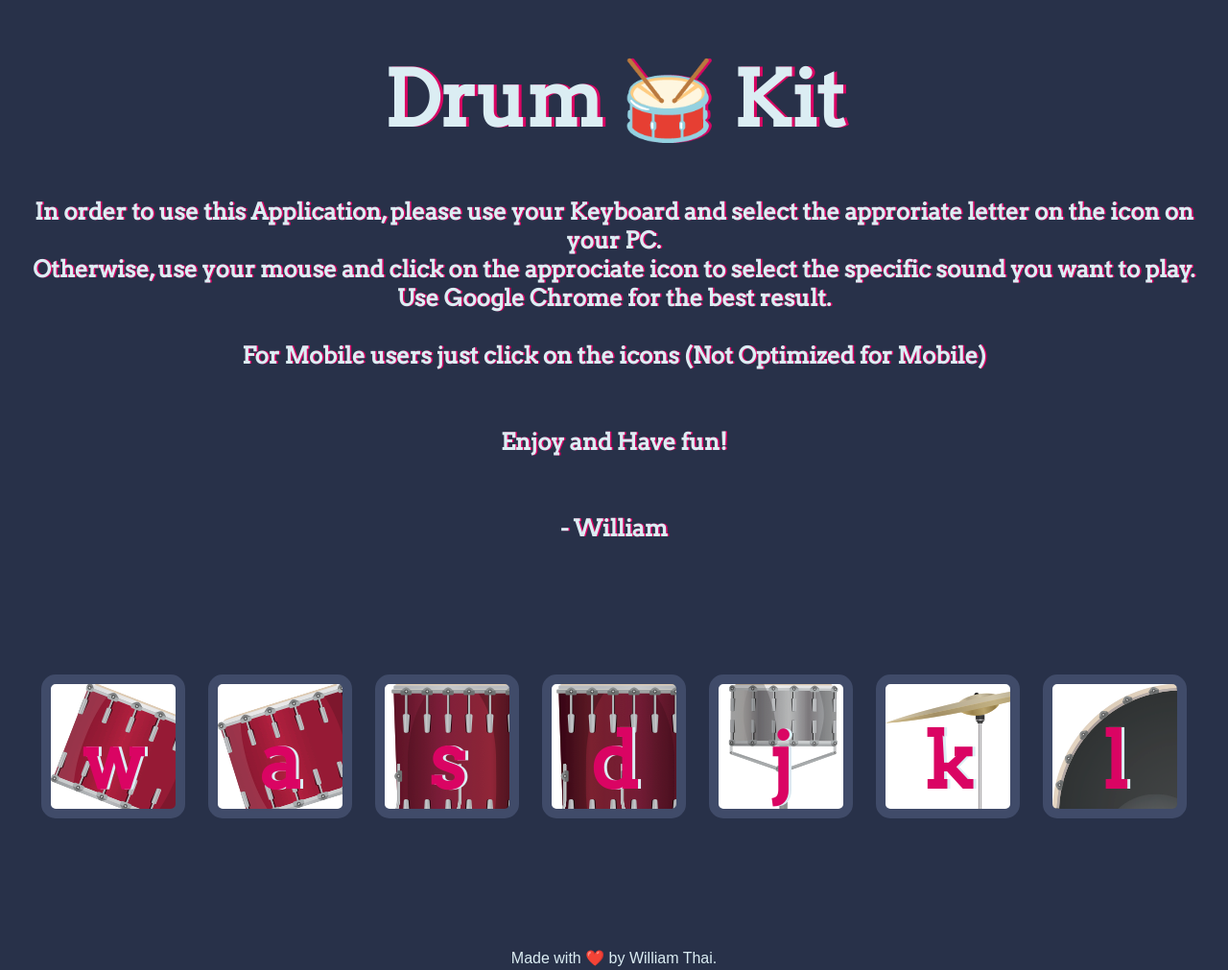
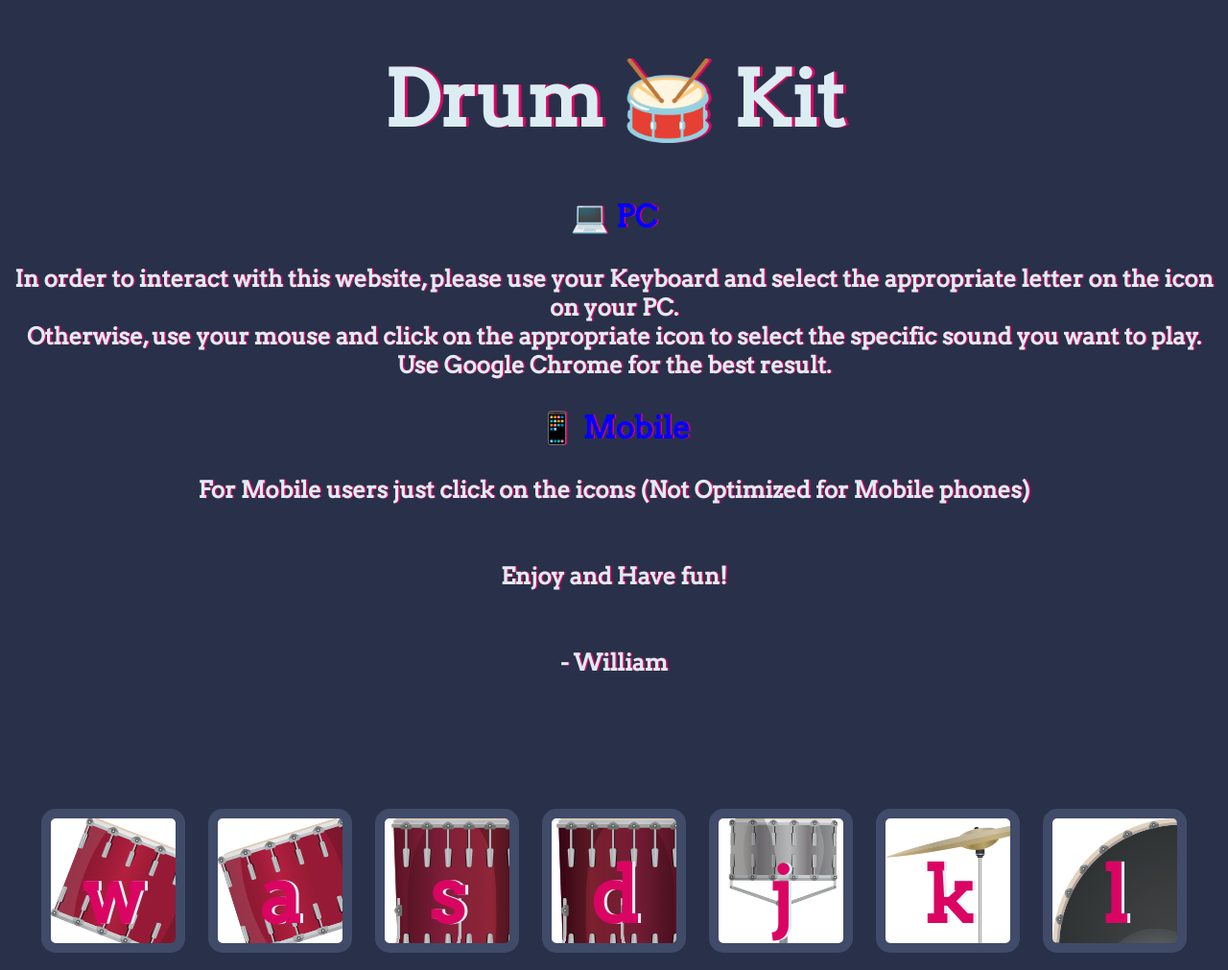
Before and after one commit to Skyywill/Drum-Kit-Web-Application, a plain HTML site: page index.html in a window 1280 px wide. Shown: the top 1011 px of the page at 96% size. Drawn offline with Linux system fonts and the light colour scheme.

Commit message:
Add files via upload

```diff
--- a/index.html
+++ b/index.html
@@ -13,10 +13,12 @@
 
   <h1 id="title">Drum 🥁 Kit</h1>
 
-  <h3>In order to use this Application, please use your Keyboard and select the approriate letter on the icon on your PC. <br>
-      Otherwise, use your mouse and click on the approciate icon to select the specific sound you want to play. <br>
+  <h3> <span id="users">💻 PC</span> <br><br>
+     In order to interact with this website, please use your Keyboard and select the appropriate letter on the icon on your PC. <br>
+      Otherwise, use your mouse and click on the appropriate icon to select the specific sound you want to play. <br>
       Use Google Chrome for the best result. <br><br>
-      For Mobile users just click on the icons (Not Optimized for Mobile) <br><br><br>
+       <span id="users">📱 Mobile</span> <br><br>
+       For Mobile users just click on the icons (Not Optimized for Mobile phones) <br><br><br>
       Enjoy and Have fun! <br><br><br>
       - William </h3>
 
--- a/styles.css
+++ b/styles.css
@@ -16,6 +16,12 @@ h3 {
   color: #DBEDF3;
   font-family: "Arvo", cursive;
   text-shadow: 1.5px 0 #DA0463;
+}
+
+#users {
+  font-size: 2rem;
+  color: blue;
+  font-family: "Arvo", cursive;
 }
 
 footer {
```
